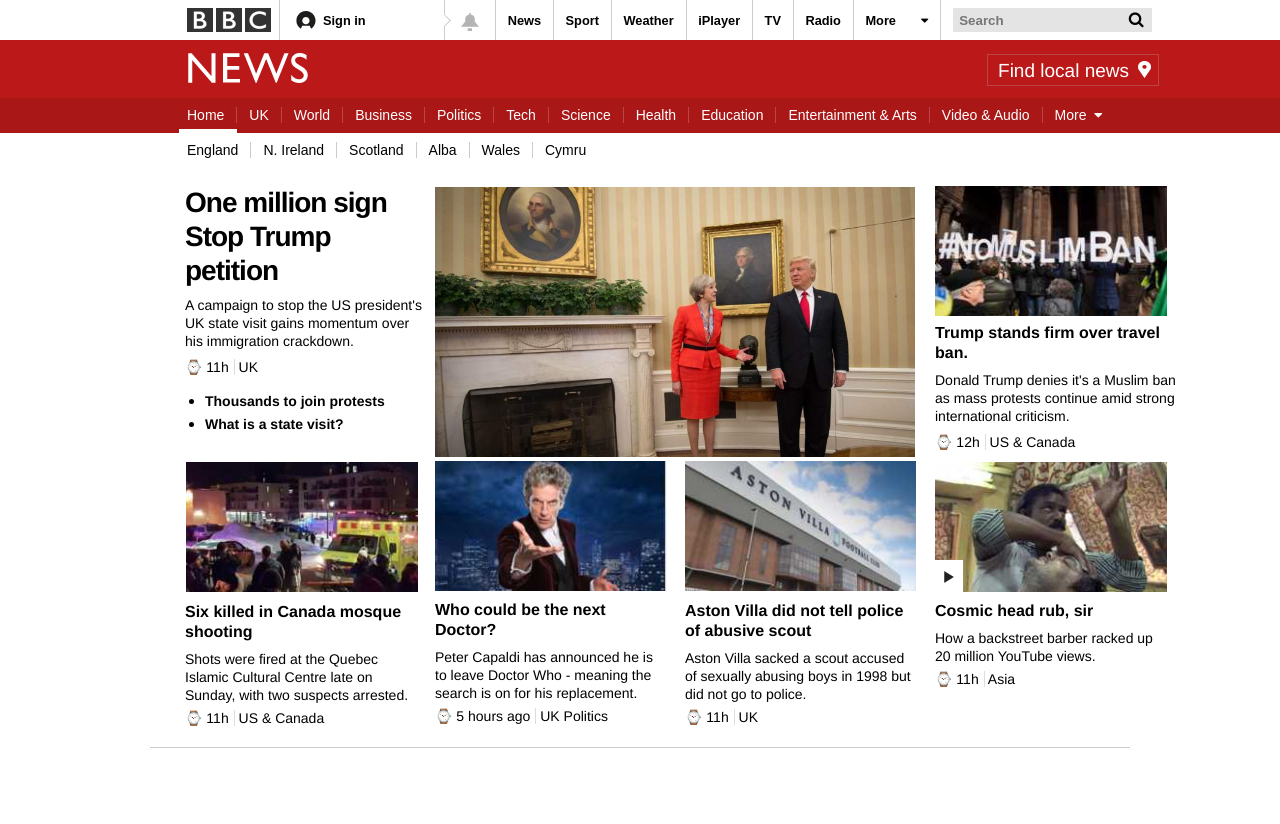
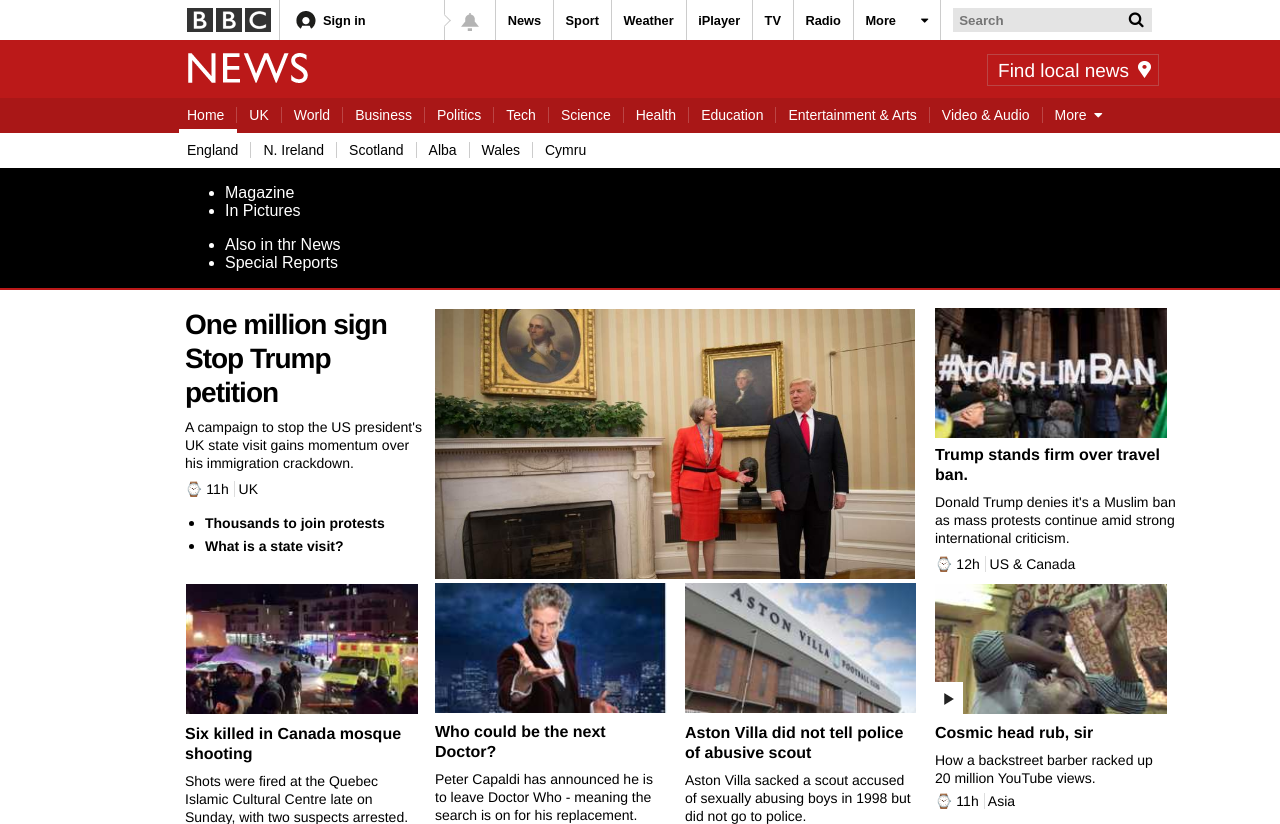
Before and after one commit to dpd786/cloneBBC, a PHP site: page /indexBBC.html in a window 1280 px wide. Shown: the top 824 px of the page. Before the commit the page ends 748 px from the top, so only its background shows below. Run offline with PHP 8.4, Linux system fonts and the light colour scheme; some libraries are stand-ins or nearby versions.

Commit message:
adding dropdown for more in bootmbar of header

```diff
--- a/cssBBC.css
+++ b/cssBBC.css
@@ -460,10 +460,36 @@ SET UP BOTTOM BAR OF HEADER
 #bottombarmenu li a:hover {
 	box-shadow: 0 4px 0 #fff;
 }
+#bottombarmenu #more a:hover {
+	background-color: #000;
+	box-shadow: 0 3px 0 #000;
+}
+
+.addmorecolor {
+	background-color: #000;
+	box-shadow: 0 3px 0 #000;
+}
 
 /**********************************************
 
-SET UP BOTTOM BAR OF HEADER
+SET UP DROPDOWN MENU BOTTOM BAR OF HEADER
+
+**********************************************/
+
+#moredropdown-content {
+	isplay: none;
+	overflow: hidden;
+	height: 120px;
+	width: 100%;
+	background: #000;
+	color: #fff;
+	border-bottom: 2px solid #bb1919;
+}
+
+
+/**********************************************
+
+SET UP LOWER BAR OF HEADER
 
 **********************************************/
 
--- a/indexBBC.html
+++ b/indexBBC.html
@@ -111,7 +111,10 @@
 				<li><a href="#"><span>Education</span></a></li>
 				<li><a href="#"><span>Entertainment &amp; Arts</span></a></li>
 				<li><a href="#"><span>Video &amp; Audio</span></a></li>
-				<li><a href="#"><span style="border-right: none">More &nbsp;<i class="fa fa-caret-down"></i></span></a></li>
+				<li id="more"><a href="#"><span style="border-right: none">More &nbsp;<i class="fa fa-caret-down"></i></span></a>
+				</li>
+
+				</li>
 			</ul>
 		</div>
 	</div>
@@ -124,11 +127,37 @@
 				<li><a href="#"><span>Scotland</span></a></li>
 				<li><a href="#"><span>Alba</span></a></li>
 				<li><a href="#"><span>Wales</span></a></li>
-				<li><a href="#"><span style="border-right: none">Cymru</span></a></li>
+				<li><a href="#"><span style="border-right: none">Cymru</span></a>
+				</li>
 			</ul>
 		</div>
 	</div>
 	<div class="clearfix"></div>
+	<div id="moredropdown-content">
+					<div class="fixedwidth">
+						<div class="moredropdown-sub">
+						<ul>
+							<li>Magazine</li>
+							<li>In Pictures</li>
+						</ul>
+						</div>
+						<ul>
+							<li>Also in thr News</li>
+							<li>Special Reports</li>
+						</ul>
+						</div>
+						<ul>
+							<li>Explainers</li>
+							<li>The Reporters</li>
+						</ul>
+						<ul>
+							<li>Have Your Say</li>
+							<li>Disability</li>
+						</ul>
+						</div>
+						</div>
+					</div>
+				</div>
 </header>
 
 <article>
@@ -258,6 +287,10 @@ $(document).ready(function(){
     	$("#hiddenSearch-content").slideUp();
     })
 
+    $("#bottombarmenu #more a").on("click", function(){
+        $(this).addClass("addmorecolor");
+    });
+
 });
 </script>
 
```
